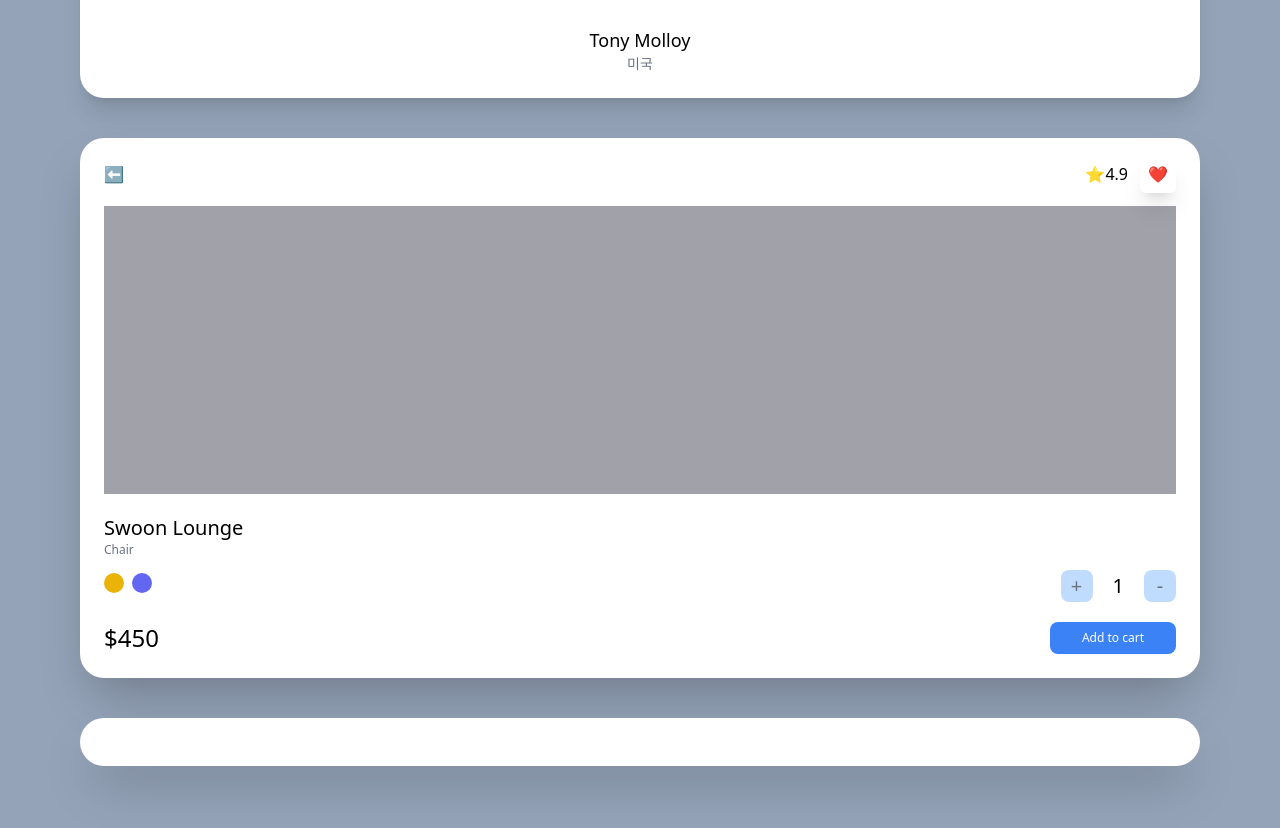
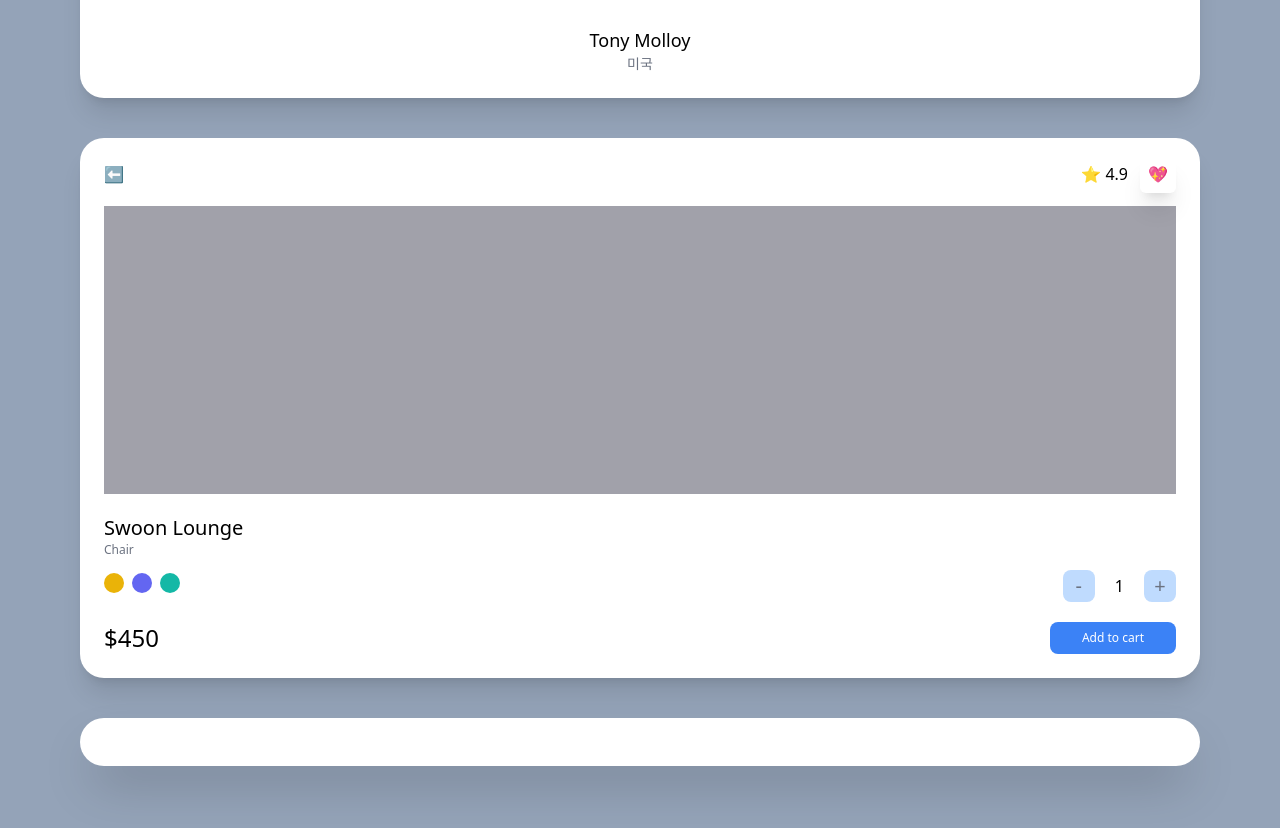
Before and after one commit to css9596/carrot-market, a Next.js app: page / in a window 1280 px wide. Shown: the part 580-1408 px from the top of the page. Built offline with nearby package versions, Linux system fonts and the light colour scheme.

Commit message:
Tailwind Practice Three (Modifier)

```diff
--- a/pages/index.tsx
+++ b/pages/index.tsx
@@ -48,40 +48,38 @@ const Home: NextPage = () => {
                     </div>
                 </div>
             </div>
-            <div className="bg-white p-6 rounded-3xl shadow-2xl">
+            <div className="bg-white p-6 rounded-3xl shadow-xl">
                 <div className="flex mb-5 justify-between items-center">
-                    <span>
-                        ⬅️
-                    </span>
+                    <span>⬅️</span>
                     <div className="space-x-3">
-                        <span>⭐️4.9</span>
-                        <span className="shadow-xl p-2 rounded-md">❤️</span>
+                        <span>⭐️ 4.9</span>
+                        <span className="shadow-xl p-2 rounded-md">💖</span>
                     </div>
                 </div>
-                <div className="bg-zinc-400 h-72 mb-5"/>
-                <div className="flex flex-col text-xl">
-                    <span className="font-medium">Swoon Lounge</span>
+                <div className="bg-zinc-400 h-72 mb-5" />
+                <div className="flex flex-col">
+                    <span className="font-medium text-xl">Swoon Lounge</span>
                     <span className="text-xs text-gray-500">Chair</span>
                     <div className="mt-3 mb-5 flex justify-between items-center">
                         <div className="space-x-2">
-                            <button className="w-5 h-5 rounded-full bg-yellow-500"/>
-                            <button className="w-5 h-5 rounded-full bg-indigo-500"/>
-                            <button className="w-5 h-5 rounded-full bg-teal-500-500"/>
+                            <button className="w-5 h-5 rounded-full bg-yellow-500 focus:ring-2 ring-offset-2 ring-yellow-500 transition" />
+                            <button className="w-5 h-5 rounded-full bg-indigo-500 focus:ring-2 ring-offset-2 ring-indigo-500 transition" />
+                            <button className="w-5 h-5 rounded-full bg-teal-500 focus:ring-2 ring-offset-2 ring-teal-500 transition" />
                         </div>
                         <div className="flex items-center space-x-5">
-                            <button
-                                className="rounded-lg bg-blue-200 flex justify-center items-center aspect-square w-8 text-xl text-gray-500">+
+                            <button className=" rounded-lg bg-blue-200 flex justify-center items-center aspect-square w-8 text-xl text-gray-500">
+                                -
                             </button>
                             <span>1</span>
-                            <button
-                                className="rounded-lg bg-blue-200 flex justify-center items-center aspect-square w-8 text-xl text-gray-500">-
+                            <button className=" rounded-lg bg-blue-200 flex justify-center items-center aspect-square w-8 text-xl text-gray-500">
+                                +
                             </button>
                         </div>
                     </div>
                     <div className="flex justify-between items-center">
                         <span className="font-medium text-2xl">$450</span>
-                        <button className="bg-blue-500 py-2 px-8 text-xs text-center text-white rounded-lg">Add to
-                            cart
+                        <button className="bg-blue-500 py-2 px-8 text-center text-xs text-white rounded-lg">
+                            Add to cart
                         </button>
                     </div>
                 </div>
```
